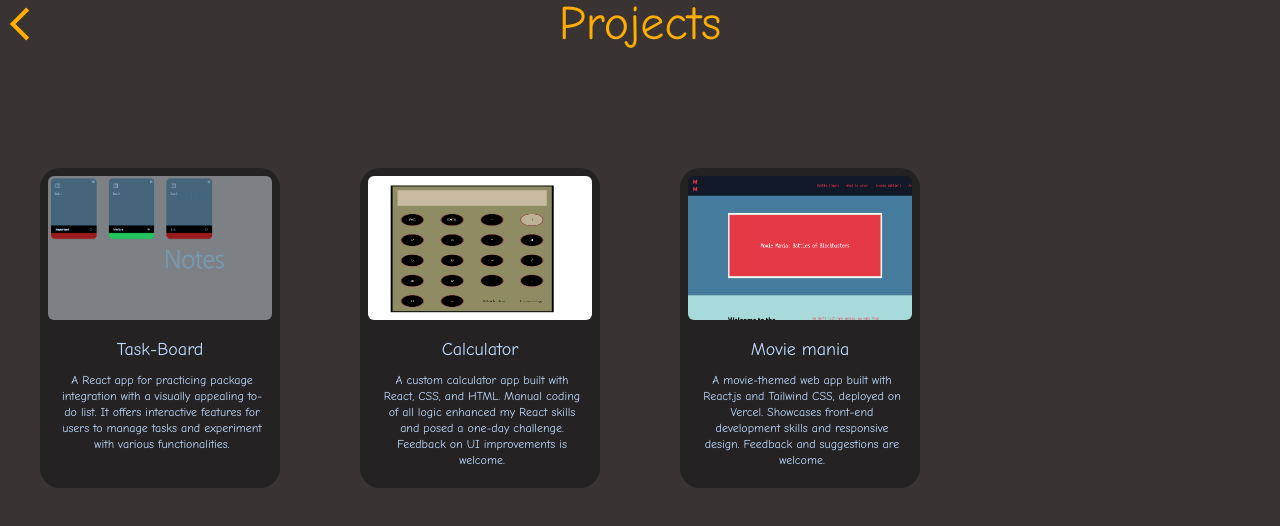
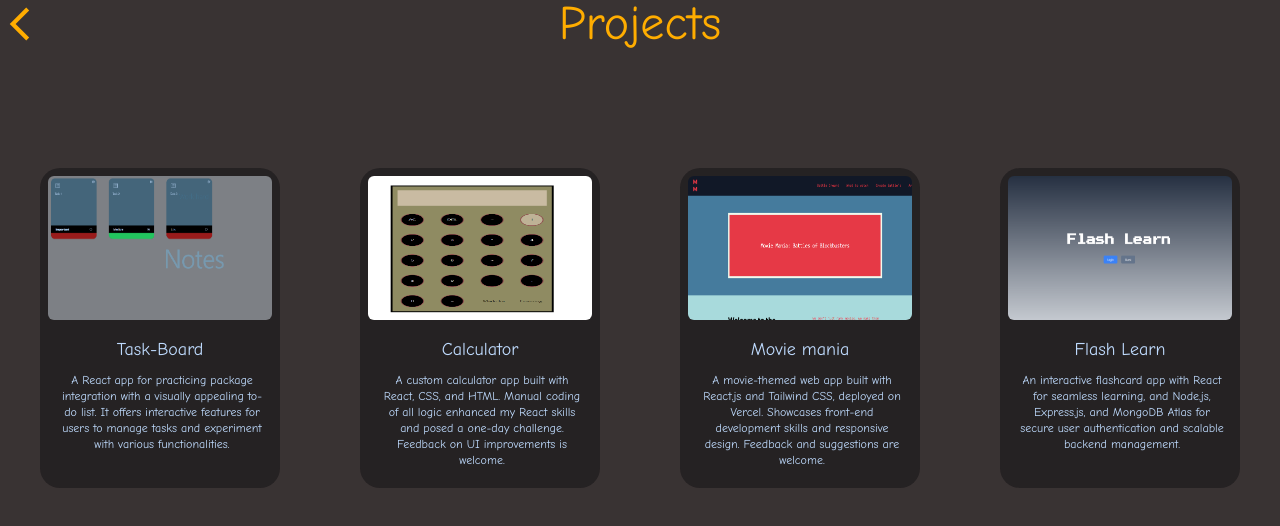
Before and after one commit to NemiSanghvi/Portfolio, a React (Vite) app: page /Projects in a window 1280 px wide. Shown: the top 526 px of the page. Built offline with nearby package versions, Linux system fonts and the light colour scheme.

Commit message:
Added 4th prj

```diff
--- a/src/Components/Page.jsx
+++ b/src/Components/Page.jsx
@@ -3,6 +3,7 @@ import Card from './Card'
 import myPrj1 from '../assets/prj2.png'
 import myPrj2 from '../assets/calculator.png'
 import myPrj3 from '../assets/movie-mania.png'
+import myPrj4 from '../assets/flash_learn.png'
 import { MdOutlineArrowBackIos } from "react-icons/md";
 import { Link } from 'react-router-dom'
 
@@ -21,7 +22,9 @@ function Page() {
         <a href='https://calculator-inky-nine-21.vercel.app/' target='_blank'><Card title="Calculator" desc="A custom calculator app built with React, CSS, and HTML. Manual coding of all logic enhanced my React skills and posed a one-day challenge. Feedback on UI improvements is welcome." src={myPrj2} /></a>
         <a href='https://movie-mania-lake-omega.vercel.app/' target='_blank'>  <Card title="Movie mania" desc="A movie-themed web app built with React.js and Tailwind CSS, deployed on Vercel. Showcases front-end development skills and responsive design. Feedback and suggestions are welcome." src={myPrj3} /></a>
         {/* <Card title="hello" desc="Prj002" src={myPrj1} /> */}
-
+        <a href='https://flashlearn-gamma.vercel.app/'>
+          <Card title="Flash Learn" desc="An interactive flashcard app with React for seamless learning, and Node.js, Express.js, and MongoDB Atlas for secure user authentication and scalable backend management." src={myPrj4} />
+        </a>
       </div>
     </div>
   )
```
Also changed, not shown: src/assets/flash_learn.png (added).
